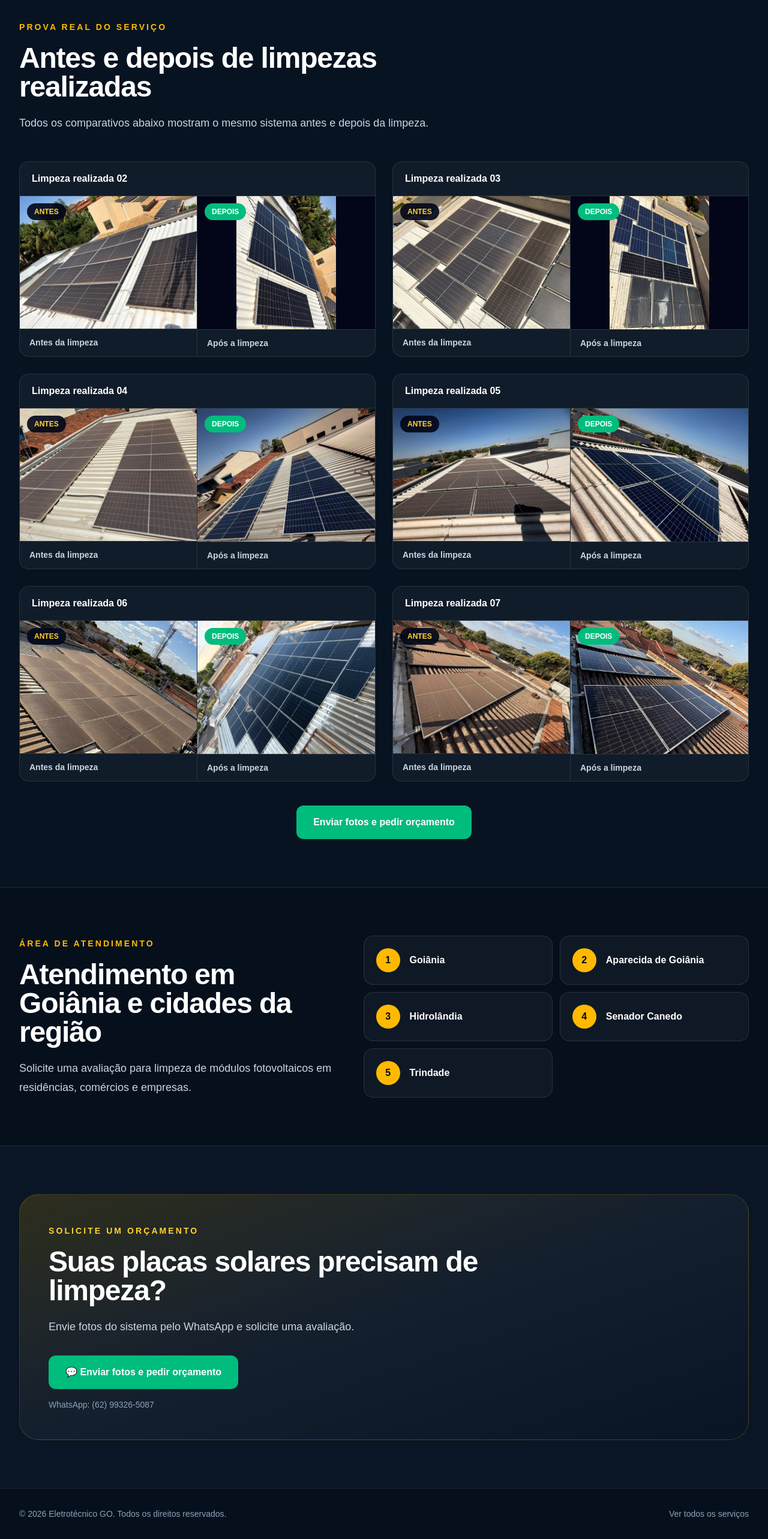
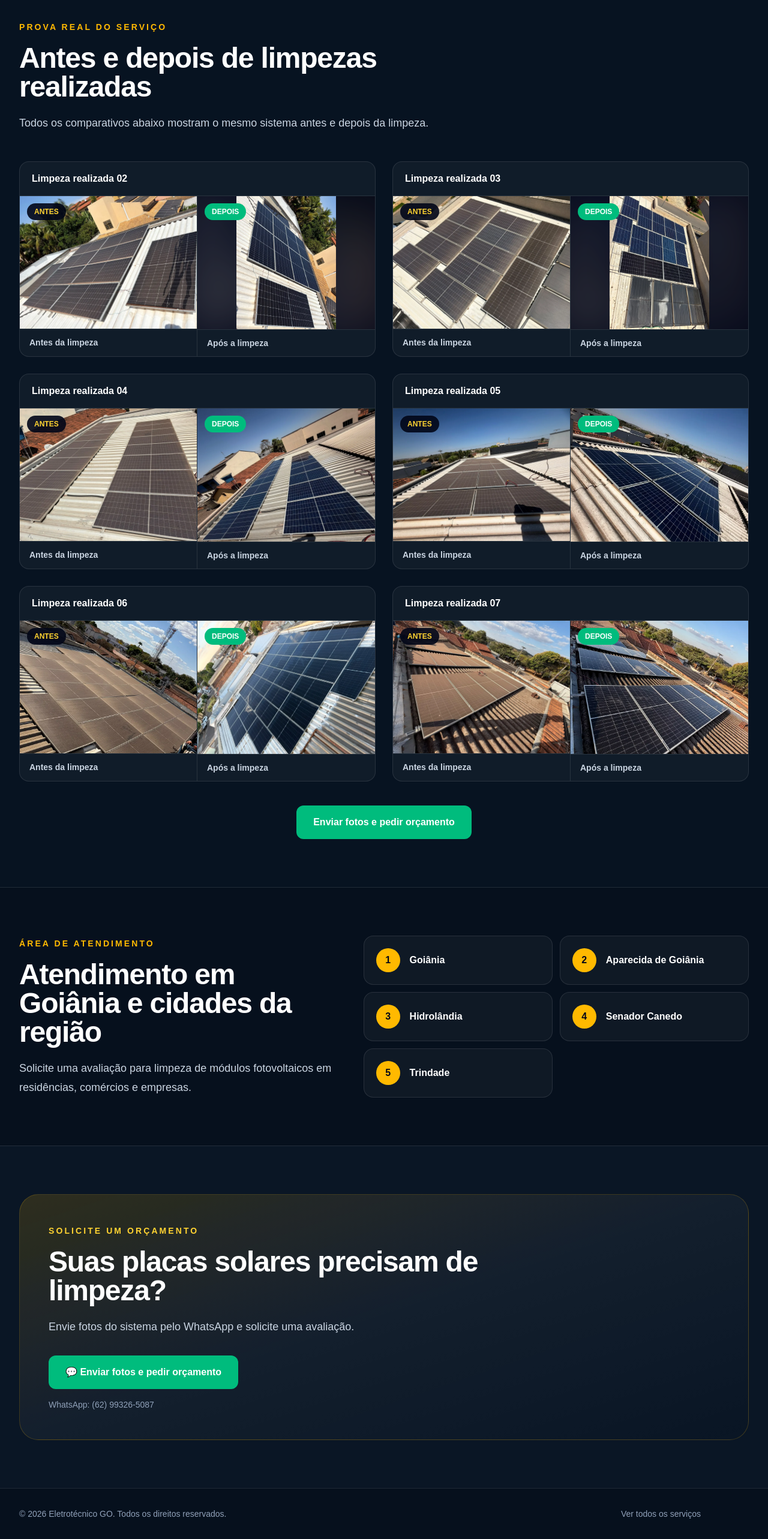
Before and after one commit to Tivytinz/servicos-eletrotecnicos, a Next.js app: page /limpeza-de-placas-solares in a window 1280 px wide. Shown: the part 1039-3605 px from the top of the page at 60% size. Built offline with nearby package versions, Linux system fonts and the light colour scheme.

Commit message:
refine: blur portrait photo backgrounds and protect footer from WhatsApp button

```diff
--- a/src/app/limpeza-de-placas-solares/page.tsx
+++ b/src/app/limpeza-de-placas-solares/page.tsx
@@ -302,6 +302,17 @@ export default function LimpezaDePlacasSolares() {
 
                   <figure>
                     <div className="relative aspect-[4/3] overflow-hidden bg-slate-950">
+                      {item.fitDepois === "contain" && (
+                        <>
+                          <img
+                            src={item.depois}
+                            alt=""
+                            aria-hidden="true"
+                            className="absolute inset-0 h-full w-full scale-110 object-cover opacity-35 blur-2xl"
+                          />
+                          <div className="absolute inset-0 bg-slate-950/25" />
+                        </>
+                      )}
                       <img
                         src={item.depois}
                         alt={`${item.titulo}: placas solares depois da limpeza`}
@@ -311,9 +322,9 @@ export default function LimpezaDePlacasSolares() {
                           objectPosition: item.posDepois,
                           objectFit: item.fitDepois === "contain" ? "contain" : "cover",
                         }}
-                        className="h-full w-full"
+                        className="relative z-10 h-full w-full"
                       />
-                      <span className="absolute left-3 top-3 rounded-full bg-emerald-500 px-3 py-1.5 text-xs font-black text-white">
+                      <span className="absolute left-3 top-3 z-20 rounded-full bg-emerald-500 px-3 py-1.5 text-xs font-black text-white">
                         DEPOIS
                       </span>
                     </div>
@@ -408,7 +419,7 @@ export default function LimpezaDePlacasSolares() {
       </a>
 
       <footer className="border-t border-white/10">
-        <div className="mx-auto flex max-w-7xl flex-col gap-4 px-6 py-8 text-sm text-slate-400 sm:flex-row sm:items-center sm:justify-between lg:px-8">
+        <div className="mx-auto flex max-w-7xl flex-col gap-4 px-6 py-8 pb-20 text-sm text-slate-400 sm:flex-row sm:items-center sm:justify-between sm:pb-8 sm:pr-24 lg:pl-8 lg:pr-28">
           <p>© 2026 Eletrotécnico GO. Todos os direitos reservados.</p>
           <a className="transition hover:text-white" href="/">
             Ver todos os serviços
```
